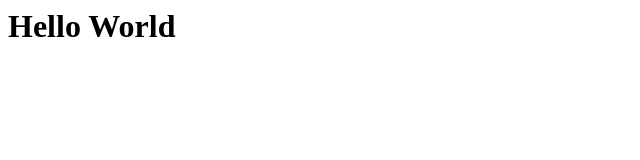
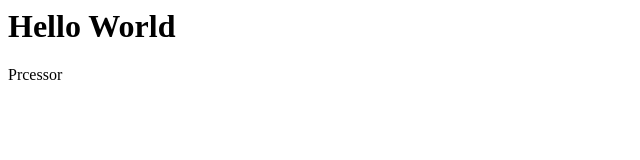
Before and after one commit to gitsai1270/repo2, a plain HTML site: page index.html in a window 1280 px wide. Shown: the full height of the page, 0-640 px from the left. Drawn offline with Linux system fonts and the light colour scheme.

Commit message:
qt message

```diff
--- a/index.html
+++ b/index.html
@@ -2,5 +2,6 @@
   <head><title>This is the testing page</title></head>
 <body>
   <h1> Hello World</h1>
+  <p>Prcessor</p>
 </body>
 </html>
```
